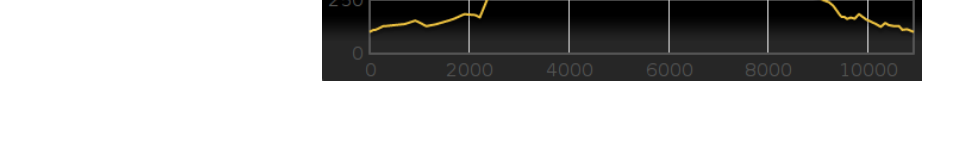
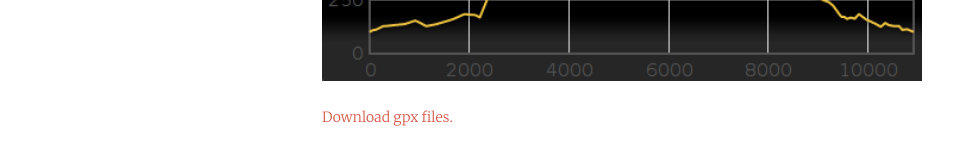
Before and after one commit to jaw42/jaw42.github.com, a Jekyll site: the page built from walking/20110710.md, in a window 1280 px wide and 1365 px high. Shown: the part 1167-1332 px from the top of the window, without its empty margins (148-1101 px from the left). Built offline with Jekyll 4.4.1, drawn with Linux system fonts in a browser that asks for light colours.

Commit message:
Changed sort to path and added pgx download links

```diff
--- a/_includes/sidebarWalks.html
+++ b/_includes/sidebarWalks.html
@@ -5,7 +5,7 @@
 				<li><a href="{{ page.url }}">{{ page.title }}</a></li>
 					<ul>
 					{% if page.title == "Walking" %}
-						{% assign sorted_pages = site.pages | sort:"name" %}
+						{% assign sorted_pages = site.pages | sort:"path" %}
 						{% for page in sorted_pages %}
 							{% for pc in page.categories %}
 								{% if pc == "walk" %}
--- a/_layouts/walking.html
+++ b/_layouts/walking.html
@@ -23,9 +23,10 @@
 			<section>
 				{% include breadcrumbs.html %}
 				<h1>{{ page.title }}</h1>
-				<p><img alt="20110710" src="{{ page.url | replace:'.html','.png' | replace:'/walking','maps'}}"></p>
+				<p><img alt="Walk Map" src="{{ page.url | replace:'.html','.png' | replace:'/walking','maps'}}"></p>
 				{{ content }}
-				<p><img alt="20110710" src="{{ page.url | remove:'.html' | replace:'/walking','maps'}}_elev.png"></p>
+				<p><img alt="Walk elevation profile" src="{{ page.url | remove:'.html' | replace:'/walking','maps'}}_elev.png"></p>
+				<p><a href="{{ page.url | replace:'.html','.gpx' | replace:'/walking','maps'}}">Download gpx files.</p>
 			</section>
 			<footer>
 			</footer>
```
